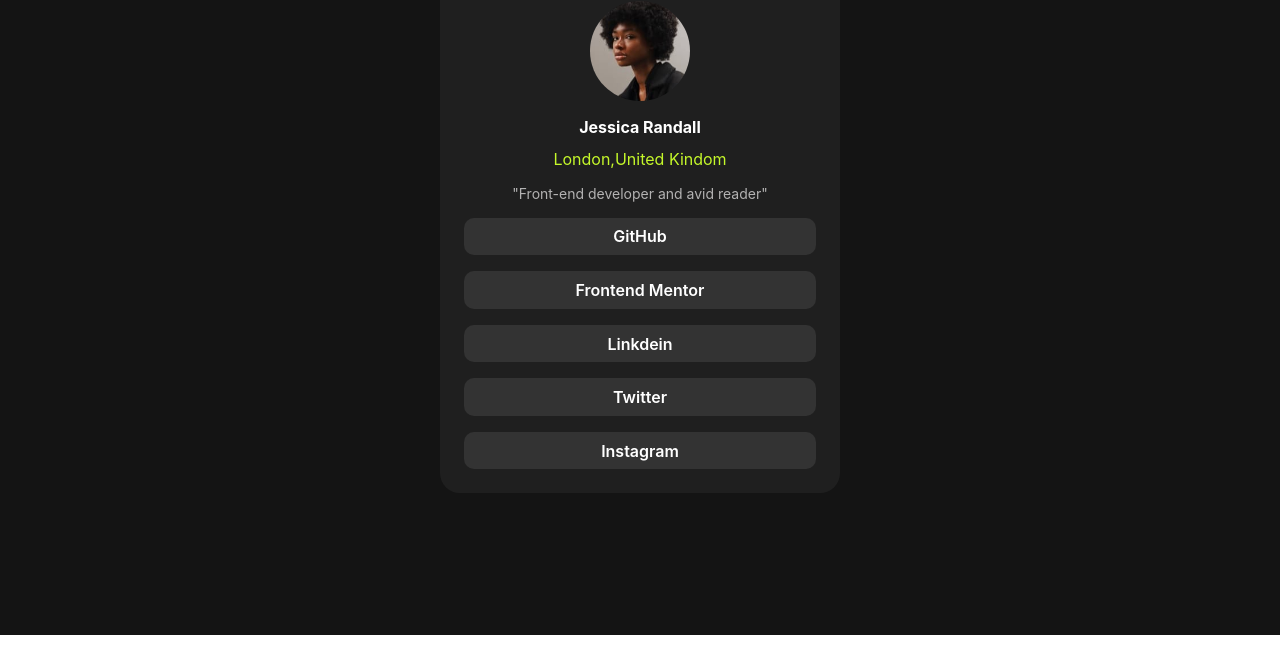
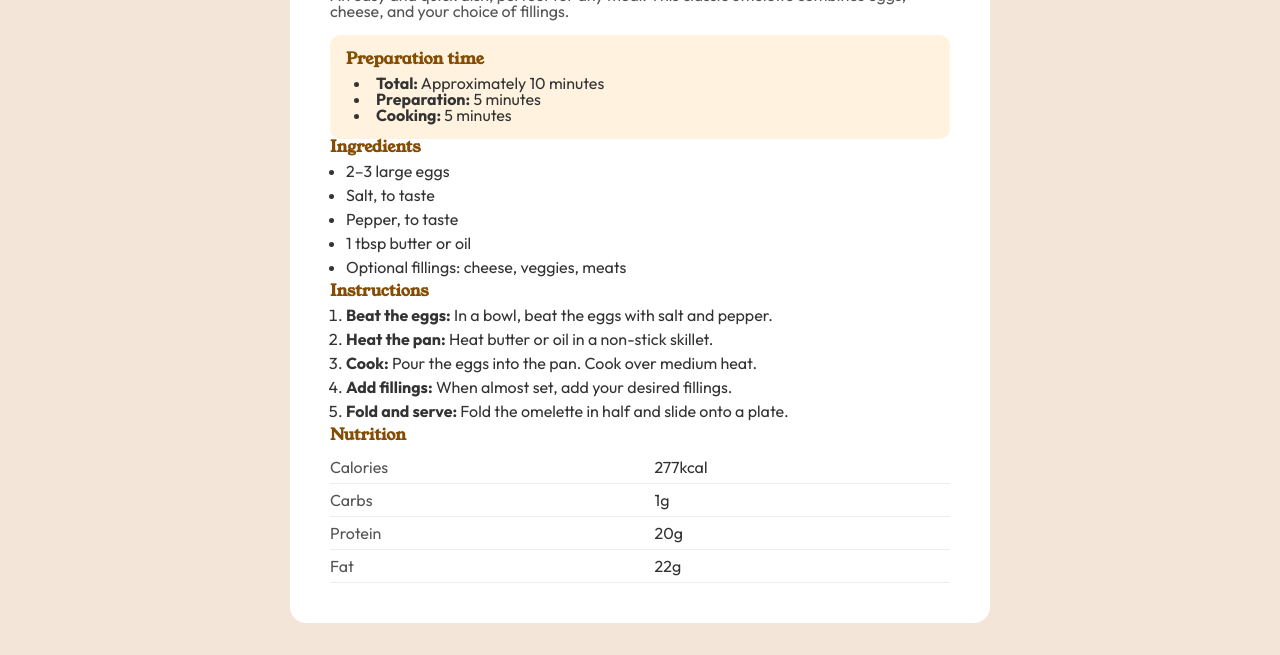
Before and after one commit to Piyush-Rajput7/social-links-profile, a plain HTML site: page index.html in a window 1280 px wide. Shown: the part 165-820 px from the top of the page. Drawn offline with Linux system fonts and the light colour scheme.

Commit message:
Add files via upload

```diff
--- a/index.html
+++ b/index.html
@@ -1,31 +1,65 @@
 <!DOCTYPE html>
 <html lang="en">
 <head>
-  <meta charset="UTF-8">
-  <meta name="viewport" content="width=device-width, initial-scale=1.0"> <!-- displays site properly based on user's device -->
-
-  <link rel="icon" type="image/png" sizes="32x32" href="./assets/images/favicon-32x32.png">
-
-  <title>Frontend Mentor | Social links profile</title>
-
-  <!-- Feel free to remove these styles or customise in your own stylesheet 👍 -->
-<link rel="stylesheet" href="index.css">
+  <meta charset="UTF-8" />
+  <meta name="viewport" content="width=device-width, initial-scale=1.0" />
+  <title>Simple Omelette Recipe</title>
+  <link href="https://fonts.googleapis.com/css2?family=Young+Serif&family=Outfit:wght@400;600;700&display=swap" rel="stylesheet" />
+  <link rel="stylesheet" href="style.css" />
 </head>
 <body>
-<div class="container">
+  <div class="container">
+    <div class="image-container">
+      <img src="./assets/images/image-omelette.jpeg" alt="Omelette with toast and spinach" />
+    </div>
 
-  <div class="card">
-    <img class="img" src="./avatar-jessica.jpeg" alt="profile pic">
-    <h2 class="name">Jessica Randall</h2>
-    <p class="location">London,United Kindom</p>
-    <p class="work">"Front-end developer and avid reader"</p>
-    <div class="link">GitHub</div>
-    <div class="link">Frontend Mentor</div>
-    <div class="link">Linkdein</div>
-    <div class="link ">Twitter </div>
-    <div class="link">Instagram</div>
+    <main>
+      <h1>Simple Omelette Recipe</h1>
+      <p class="description">
+        An easy and quick dish, perfect for any meal. This classic omelette combines eggs, cheese, and your choice of fillings.
+      </p>
+
+      <section class="prep-time">
+        <h2>Preparation time</h2>
+        <ul>
+          <li><strong>Total:</strong> Approximately 10 minutes</li>
+          <li><strong>Preparation:</strong> 5 minutes</li>
+          <li><strong>Cooking:</strong> 5 minutes</li>
+        </ul>
+      </section>
+
+      <section>
+        <h2>Ingredients</h2>
+        <ul class="list">
+          <li>2–3 large eggs</li>
+          <li>Salt, to taste</li>
+          <li>Pepper, to taste</li>
+          <li>1 tbsp butter or oil</li>
+          <li>Optional fillings: cheese, veggies, meats</li>
+        </ul>
+      </section>
+
+      <section>
+        <h2>Instructions</h2>
+        <ol class="list">
+          <li><strong>Beat the eggs:</strong> In a bowl, beat the eggs with salt and pepper.</li>
+          <li><strong>Heat the pan:</strong> Heat butter or oil in a non-stick skillet.</li>
+          <li><strong>Cook:</strong> Pour the eggs into the pan. Cook over medium heat.</li>
+          <li><strong>Add fillings:</strong> When almost set, add your desired fillings.</li>
+          <li><strong>Fold and serve:</strong> Fold the omelette in half and slide onto a plate.</li>
+        </ol>
+      </section>
+
+      <section>
+        <h2>Nutrition</h2>
+        <table>
+          <tr><td>Calories</td><td>277kcal</td></tr>
+          <tr><td>Carbs</td><td>1g</td></tr>
+          <tr><td>Protein</td><td>20g</td></tr>
+          <tr><td>Fat</td><td>22g</td></tr>
+        </table>
+      </section>
+    </main>
   </div>
-
-</div>
 </body>
 </html>
--- /dev/null
+++ b/style.css
@@ -0,0 +1,113 @@
+/* Reset & base styles */
+* {
+    box-sizing: border-box;
+    margin: 0;
+    padding: 0;
+  }
+
+  body {
+    font-family: 'Outfit', sans-serif;
+    background-color:#F3E5D8;
+    color: #333;
+    line-height: 1;
+  }
+
+  /* Layout container */
+  .container {
+    max-width: 700px;
+    margin: 2rem auto;
+    padding: 1rem;
+    display: flex;
+    flex-direction: column;
+    background-color:white ;
+    border-radius: 1rem;
+    gap: 2rem;
+  }
+
+  /* Image */
+  .image-container img {
+    width: 100%;
+
+    border-radius: 10px;
+    object-fit: cover;
+  }
+  h1,h2{
+    font-family: 'Young Serif',serif;
+  }
+
+  /* Headings */
+  h1 {
+    font-size: 1.5rem;
+    margin-bottom: 0.5rem;
+  }
+
+  h2 {
+    font-size:1rem;
+    margin-bottom: 0.5rem;
+    color: #844d03;
+  }
+
+  /* Paragraph */
+  .description {
+    font-size: 0.5rem;
+    margin-bottom: 1rem;
+    color: #555;
+  }
+
+  /* Prep time section */
+  .prep-time {
+    background-color: #fff3e0;
+    padding: 1rem;
+    border-radius: 10px;
+  }
+
+  .prep-time ul {
+    list-style: disc inside;
+    padding-left: 0.5rem;
+    margin-top: 0.5rem;
+  }
+
+  /* Lists */
+  .list {
+    padding-left: 1rem;
+    margin-top: 0.5rem;
+  }
+
+  .list li {
+    margin-bottom: 0.5rem;
+  }
+
+  /* Nutrition table */
+  table {
+    width: 100%;
+    border-collapse: collapse;
+    margin-top: 0.5rem;
+  }
+
+  table td {
+    padding: 0.5rem 0;
+    border-bottom: 1px solid #eee;
+  }
+
+  table td:first-child {
+    color: #555;
+  }
+
+  /* Responsive adjustments */
+  @media (min-width: 768px) {
+    .container {
+      padding: 2.5rem;
+    }
+
+    h1 {
+      font-size: 1.5rem;
+    }
+
+    h2 {
+      font-size: 1rem;
+    }
+
+    .description {
+      font-size: 1rem;
+    }
+  }
```
Also changed, not shown: Screenshot 2025-07-13 155753.png (added).
